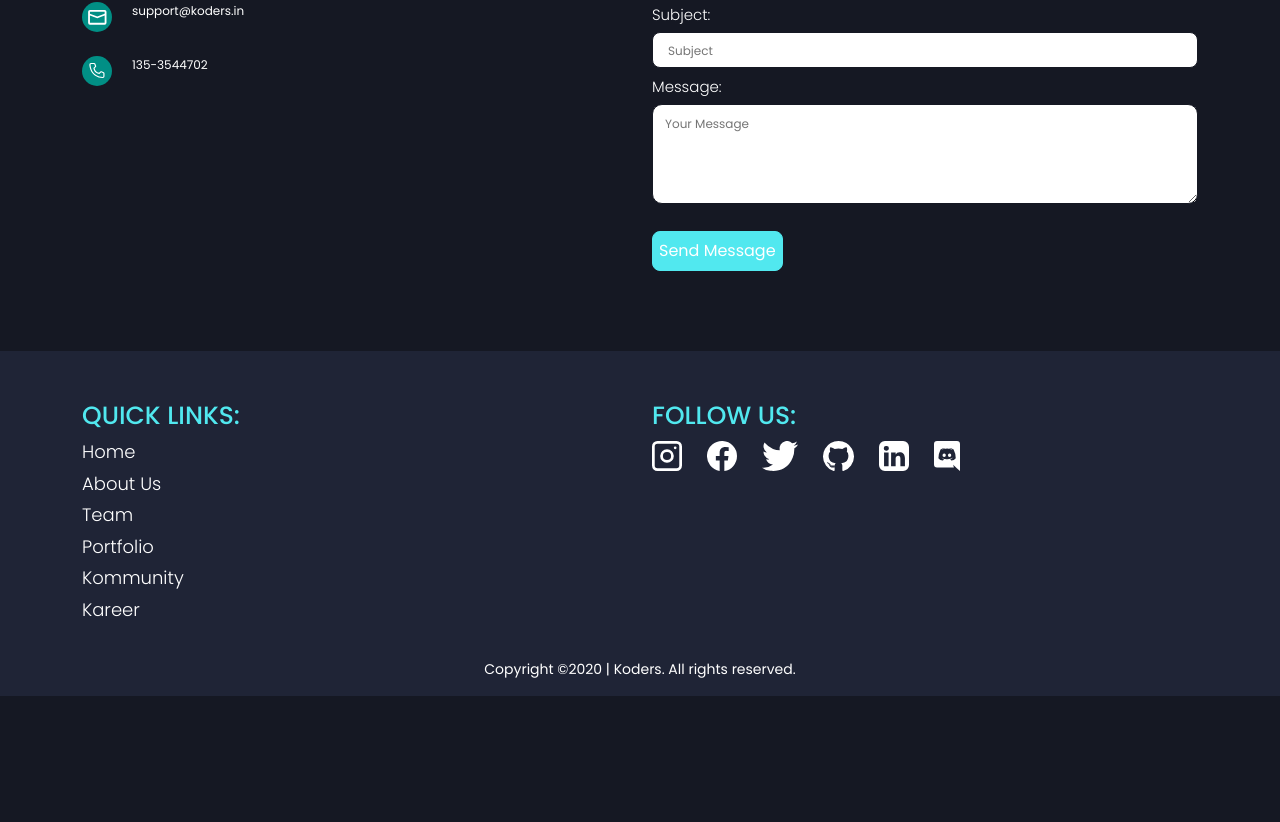
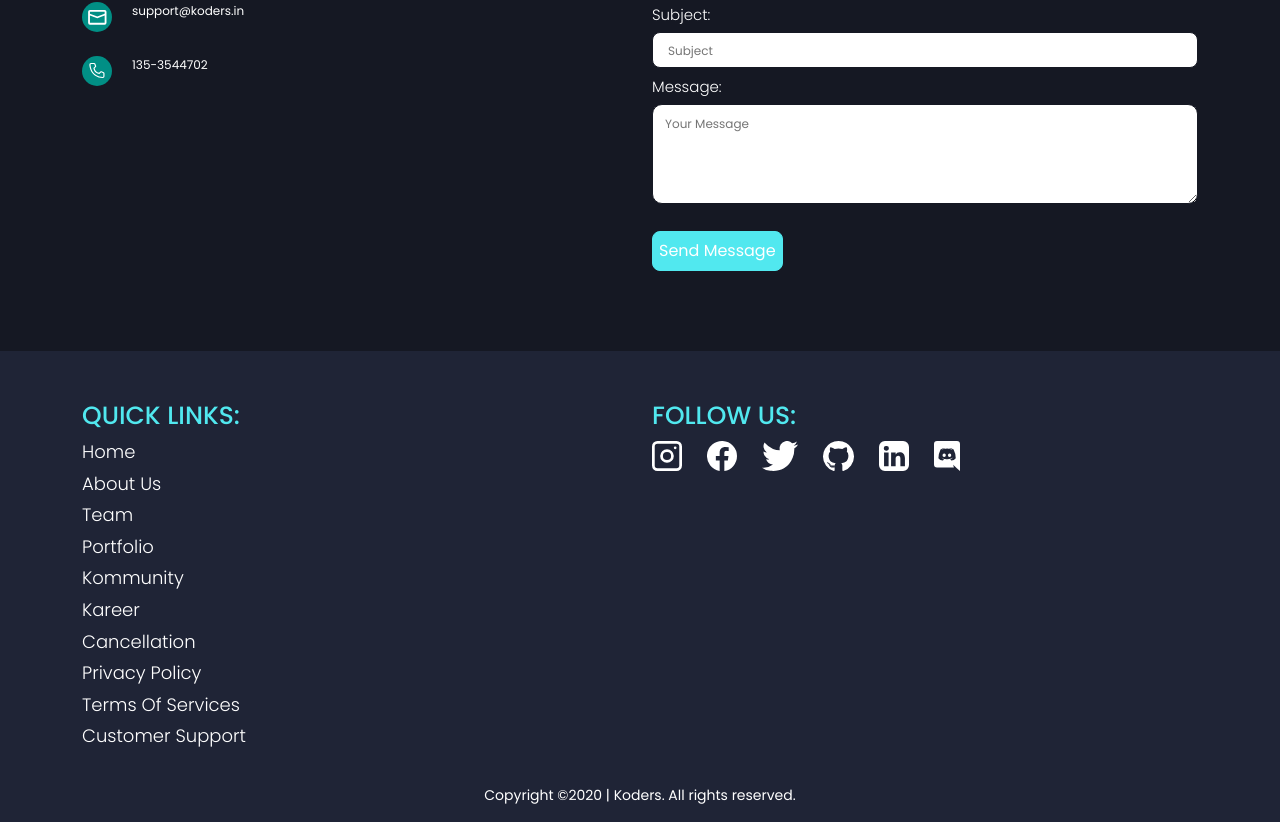
Before and after one commit to koders-in/Website, a React (Create React App) app: page / in a window 1280 px wide. Shown: the part 3713-4535 px from the top of the page. Before the commit the page ends 4409 px from the top, so only its background shows below. Built offline with nearby package versions, Linux system fonts and the light colour scheme.

Commit message:
buttons added

```diff
--- a/src/components/Footer/Footer.jsx
+++ b/src/components/Footer/Footer.jsx
@@ -41,6 +41,18 @@ function Footer() {
 
                   <Link to="/Kareer" tag={Link} className="ql">
                     <h4>Kareer</h4>
+                  </Link>
+                  <Link to="/cancellation" tag={Link} className="ql">
+                    <h4>Cancellation</h4>
+                  </Link>
+                  <Link to="/privacy-policy" tag={Link} className="ql">
+                    <h4> Privacy Policy</h4>
+                  </Link>
+                  <Link to="/terms-of-service" tag={Link} className="ql">
+                    <h4>Terms Of Services</h4>
+                  </Link>
+                  <Link to="/support" tag={Link} className="ql">
+                    <h4>Customer Support</h4>
                   </Link>
                 </div>
               </Fade>
--- a/src/components/Header/Header.jsx
+++ b/src/components/Header/Header.jsx
@@ -81,7 +81,6 @@ const LinkOption = ({ isMenu = true, link, onClick }) => {
           Kareer
         </Link>
       </li>
-
       <li>
         {isMenu && (
           <AiOutlineMenu onClick={onClick} size={30} color="#ffffff" />
```
